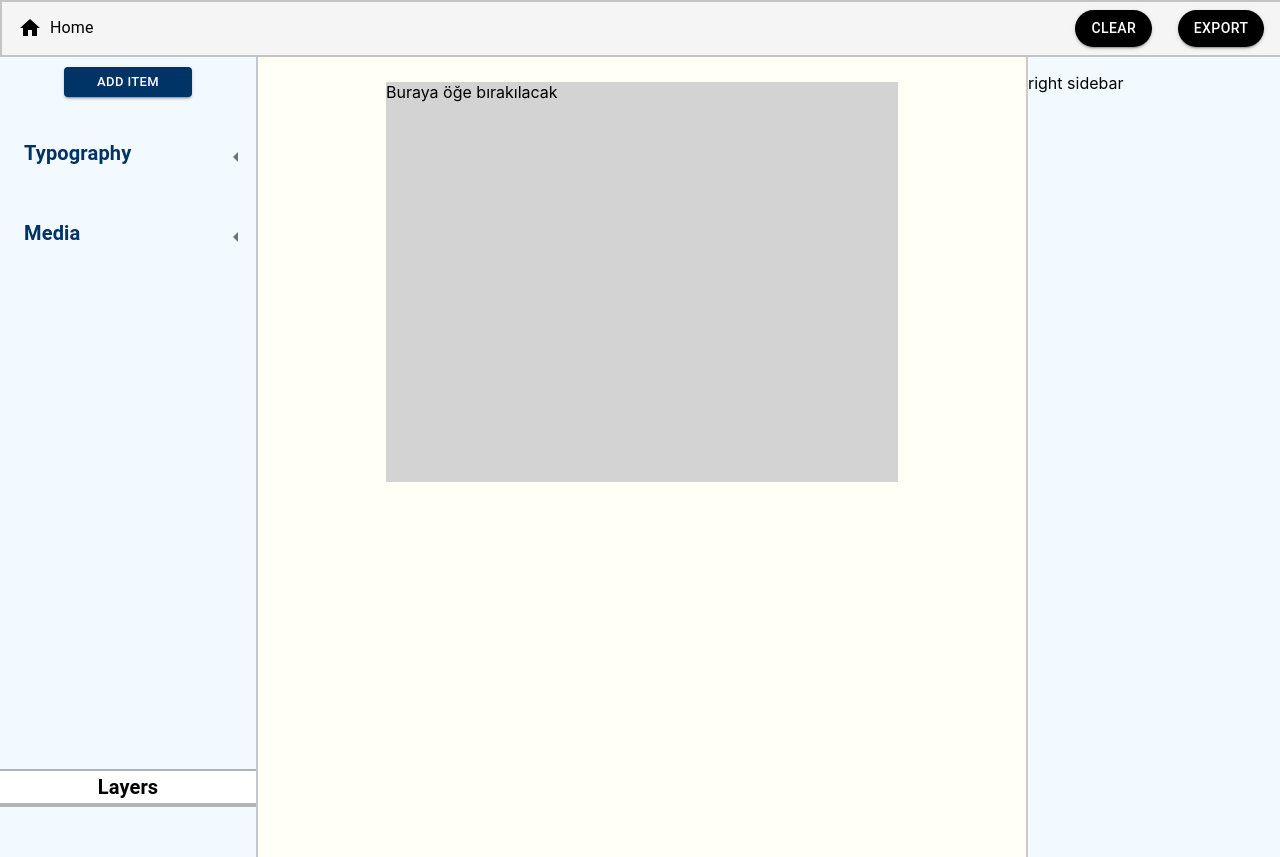
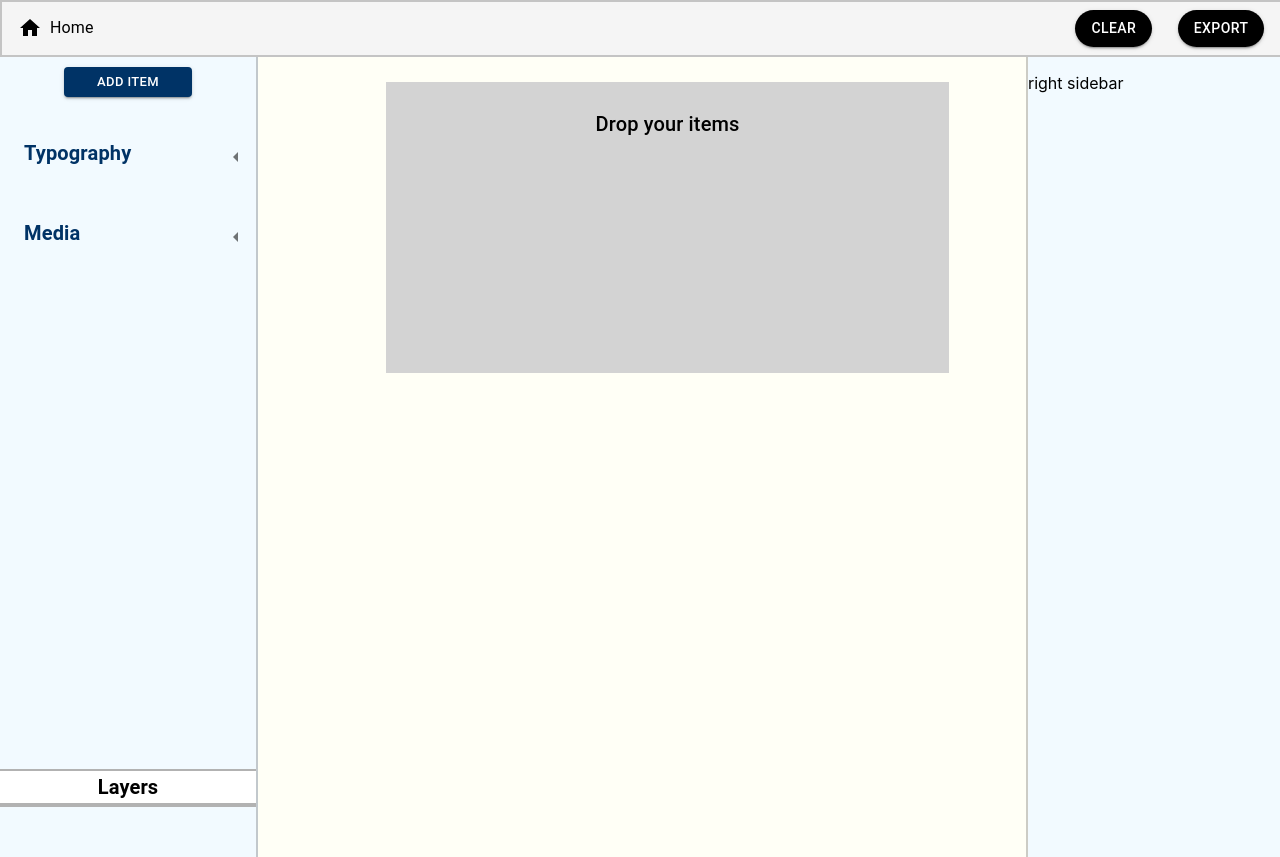
Before and after one commit to furkanmemis/drag-and-drop, a React (Create React App) app: page / in a window 1280 px wide. Built offline with nearby package versions, Linux system fonts and the light colour scheme; the HTML template or start-up script is replaced by a standard one.

Commit message:
Added edit components

```diff
--- a/src/App.tsx
+++ b/src/App.tsx
@@ -1,4 +1,3 @@
-import React from "react";
 import { BrowserRouter as Router, Routes, Route } from "react-router-dom";
 import Navbar from "./components/Navbar";
 import Main from "./pages/Main";
--- /dev/null
+++ b/src/components/EditComponents/EditHeading.tsx
@@ -0,0 +1,15 @@
+import React from "react";
+import { TextField } from "@mui/material";
+
+
+const EditHeading: React.FC = () =>{
+    return(
+        <TextField
+            label="Heading"
+            fullWidth
+            size="medium"
+        />
+    )
+}
+
+export default EditHeading;
--- /dev/null
+++ b/src/components/EditComponents/EditImage.tsx
@@ -0,0 +1,12 @@
+import React from "react";
+
+
+const EditImage: React.FC = () =>{
+    return(
+        <div>
+            <img src="/turk.png" alt="EditImage"/>
+        </div>
+    )
+}
+
+export default EditImage;
--- /dev/null
+++ b/src/components/EditComponents/EditParagraph.tsx
@@ -0,0 +1,19 @@
+import React from "react";
+import { TextField } from "@mui/material";
+
+
+const EditParagraph: React.FC = () =>{
+    return(
+
+        <TextField
+            label="Paragraph"
+            fullWidth
+            size="medium"
+            rows={3}
+            multiline
+        />
+
+    )
+}
+
+export default EditParagraph;
--- /dev/null
+++ b/src/components/EditComponents/EditVideo.tsx
@@ -0,0 +1,20 @@
+import React from "react";
+
+const EditVideo: React.FC = () => {
+    const videoId = "drdX7w-tLt0"; // Sabit video ID'si
+
+    return (
+        <div>
+            <iframe
+                width="100%"
+                height="300"
+                src={`https://www.youtube.com/embed/${videoId}`}
+                allow="accelerometer; autoplay; encrypted-media; gyroscope; picture-in-picture"
+                allowFullScreen
+                title="Embedded YouTube video"
+            ></iframe>
+        </div>
+    );
+}
+
+export default EditVideo;
--- a/src/components/Page.tsx
+++ b/src/components/Page.tsx
@@ -1,6 +1,11 @@
 import React, { useRef, useEffect } from "react";
-import { Box } from "@mui/material";
+import { Box, Typography } from "@mui/material";
 import { useDrop } from "react-dnd";
+import EditParagraph from "./EditComponents/EditParagraph";
+import EditHeading from "./EditComponents/EditHeading";
+import EditImage from "./EditComponents/EditImage";
+import EditVideo from "./EditComponents/EditVideo";
+import Grid from "@mui/material/Grid2";
 
 interface DropTargetProps {
   onDrop: (itemId: string) => void;
@@ -27,26 +32,56 @@ const Page: React.FC<DropTargetProps> = ({ onDrop }) => {
     }
   }, [drop, dropRef]);
 
+  const renderItem = (item: string) => {
+    if (item === "paragraph") {
+      return (
+        <Grid size={12}>
+          <EditParagraph />
+        </Grid>
+      );
+    } else if (item === "heading") {
+      return(
+        <Grid size={12}>
+          <EditHeading />
+        </Grid>
+      )
+    } else if (item === "image") {
+      return(
+        <Grid size={12}>
+          <EditImage />
+        </Grid>
+      )
+    } else if (item === "video") {
+      return (
+        <Grid size={12}>
+          <EditVideo />
+        </Grid>
+      );
+    }
+  };
+
   return (
     <div ref={dropRef}>
       <Box
         sx={{
-          height: "50vh",
+          height: "auto",
+          minHeight: "30vh",
           maxHeight: "90vh",
           backgroundColor: "lightgray",
           width: "40vw",
           marginTop: "5%",
+          overflow: "auto",
+          padding: "5%",
+          textAlign: "center"
         }}
       >
-        <p>
-          {isOver ? "Bırakmak için buraya sürükle" : "Buraya öğe bırakılacak"}
-        </p>
+        <Typography variant="h6">
+          {isOver ? "Drop here" : "Drop your items"}
+        </Typography>
 
-        <ul>
-          {droppedItems.map((item, index) => (
-            <li key={index}>{item}</li>
-          ))}
-        </ul>
+        {droppedItems.map((item) => (
+          <Grid sx={{margin: "2%"}} container>{renderItem(item)}</Grid>
+        ))}
       </Box>
     </div>
   );
```
Also changed, not shown: public/turk.png (added).
